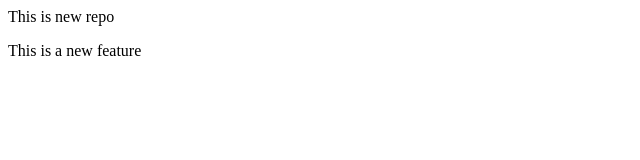
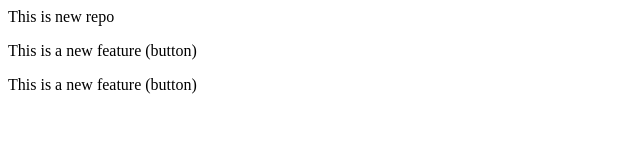
Before and after one commit to AnjaliBhise01/localrepo, a plain HTML site: page index.html in a window 1280 px wide. Shown: the whole page, without its empty margins (0-640 px from the left). Drawn offline with Linux system fonts and the light colour scheme.

Commit message:
Add both features

```diff
--- a/index.html
+++ b/index.html
@@ -1,2 +1,3 @@
 <p> This is new repo</p>
-<p>This is a new feature</p>
+<p>This is a new feature (button)</p>
+<p>This is a new feature (button)</p>
```
